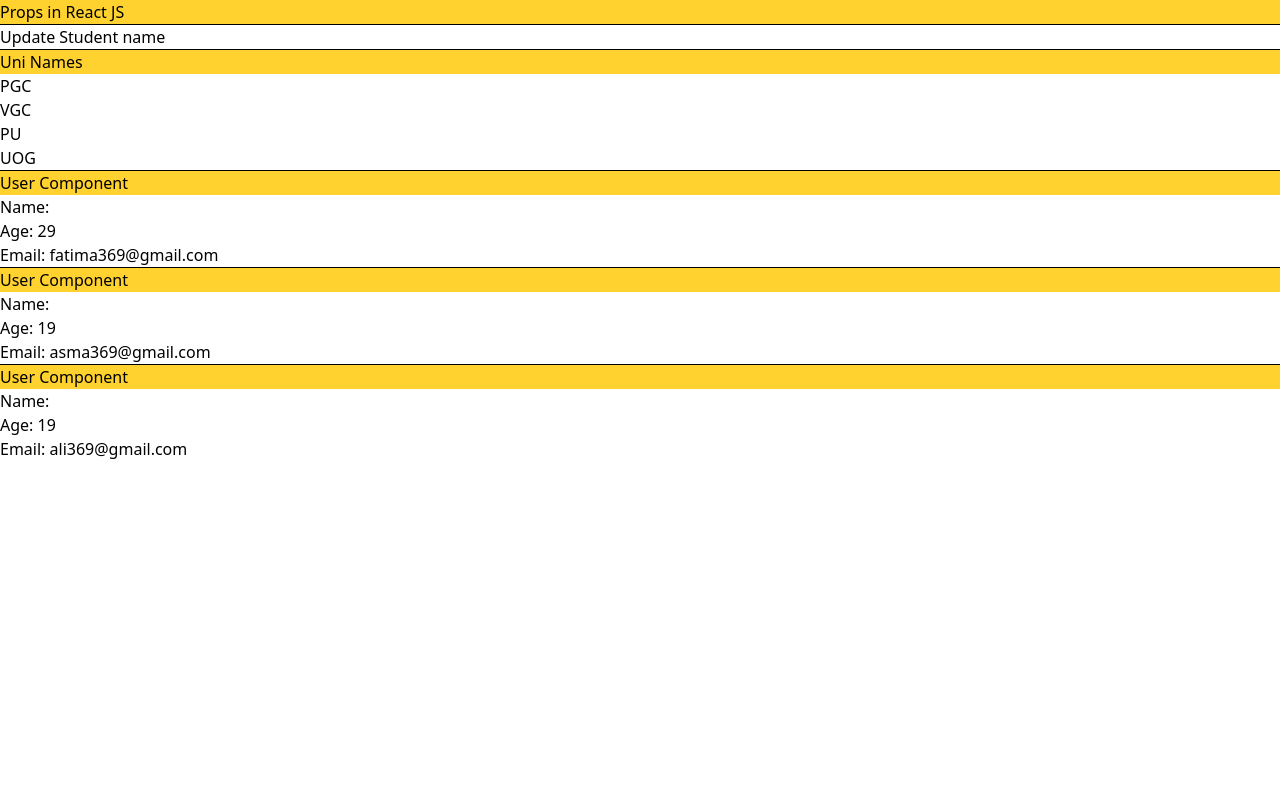
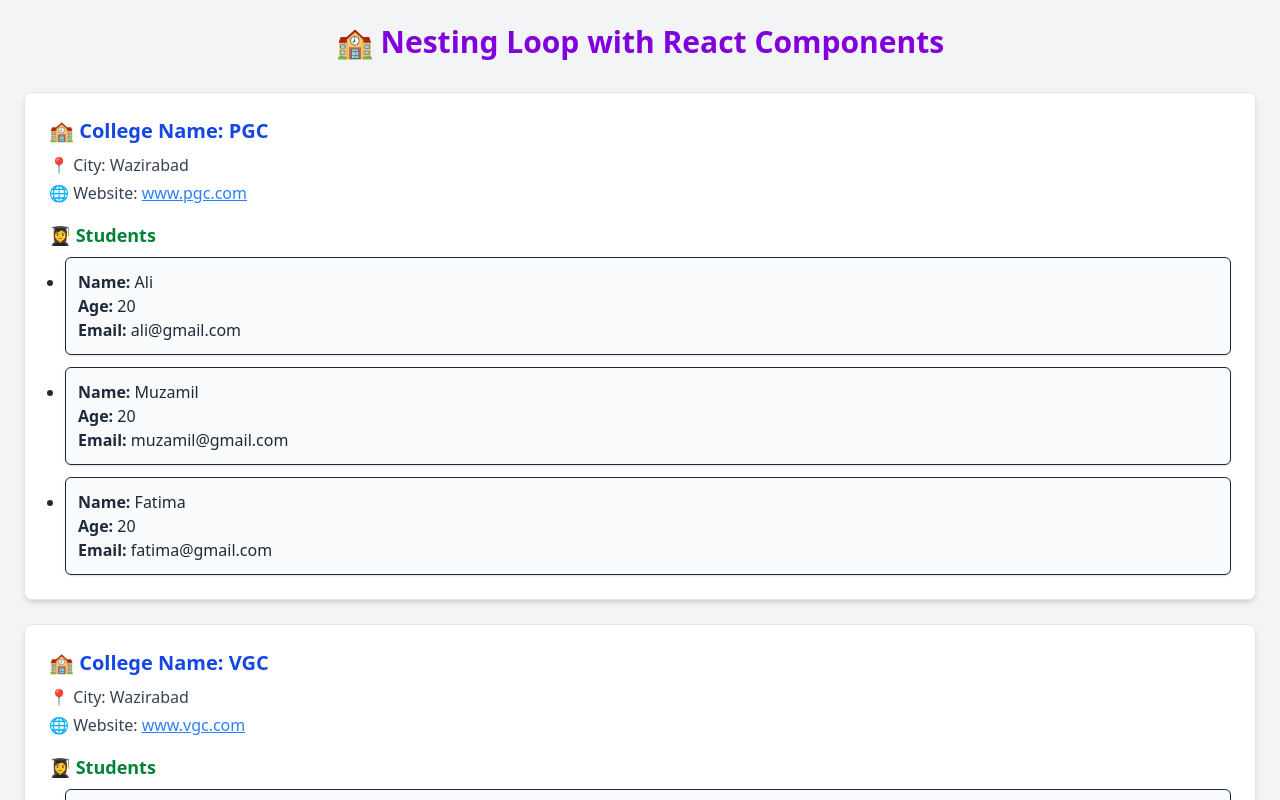
Before and after one commit to Muzamil-Fatima/react-Props, a React (Vite) app: page / in a window 1280 px wide. Shown: the top 800 px of the page. Built offline with nearby package versions, Linux system fonts and the light colour scheme.

Commit message:
Add file

```diff
--- a/src/App.jsx
+++ b/src/App.jsx
@@ -1,22 +1,26 @@
-import First from "./Component1/First";
+// import First from "./Component1/First";
 // import Login from "./Component2/Login";
 // import Input from "./Component3/Input";
 // import Form from "./Component4/Form";
 // import User from "./Component5/User";
 // import DropDown from "./Component6/DropDown";
 // import Loop from "./Component7/Loop";
+// import ReUse from "./Component8/ReUse";
+import Nesting from "./Component9/Nesting";
 import "./index.css";
 
 function App() {
   return (
     <div>
+      <Nesting />
+      {/* <ReUse /> */}
       {/* <Loop /> */}
       {/* <DropDown /> */}
       {/* <User /> */}
       {/* <Form /> */}
       {/* <Input /> */}
       {/* <Login /> */}
-      <First />
+      {/* <First /> */}
     </div>
   );
 }
--- /dev/null
+++ b/src/Component8/ReUse.jsx
@@ -0,0 +1,20 @@
+import User from "../Component8/User";
+function ReUse() {
+  const userData = [
+    { name: "Muzamil", age: "20", email: "muzamil@gmail.com", id: 1 },
+    { name: "Farhan", age: 22, email: "farhan@gmail.com", id: 2 },
+    { name: "Ali", age: 25, email: "ali@gmail.com", id: 3 },
+  ];
+  return (
+    <div>
+      <h1>Reuse Component in React</h1>
+      {userData.map((user) => (
+        <div key={user.id}>
+        <User data={user} />
+        </div>
+      ))}
+    </div>
+  );
+}
+
+export default ReUse;
--- /dev/null
+++ b/src/Component8/User.jsx
@@ -0,0 +1,17 @@
+function User({ data }) {
+  return (
+    <div>
+      {/* <h1>User Component</h1> */}
+      <div className="bg-amber-300 p-4 rounded-lg shadow-md m-5 w-2xs">
+      <h3>ID : <span className="text-green-500" >{data.id}</span></h3>
+      <h3>Name : <span className="text-green-500" >{data.name}</span></h3>
+      <h3>Age : <span className="text-green-500" >{data.age}</span></h3>
+      <h3>Email : <span className="text-green-500" >{data.email}</span></h3>
+      </div>
+    </div>
+  );
+}
+export default User;
+
+// make a one loop with the help of map function
+// and pass the data to the User component
--- /dev/null
+++ b/src/Component9/Loop.jsx
@@ -0,0 +1,20 @@
+import Students from "./Students";
+
+function Loop({ college }) {
+  return (
+    <div className="bg-white shadow-md rounded-lg p-6 border border-gray-200">
+      <h1 className="text-xl font-semibold text-blue-700 mb-2">
+        🏫 College Name: {college.name}
+      </h1>
+      <ul className="text-gray-700 space-y-1">
+        <li>📍 City: <span className="font-medium">{college.city}</span></li>
+        <li>🌐 Website: <span className="text-blue-500 underline">{college.website}</span></li>
+      </ul>
+      <div className="mt-4">
+        <Students student={college.student} />
+      </div>
+    </div>
+  );
+}
+
+export default Loop;
--- /dev/null
+++ b/src/Component9/Nesting.jsx
@@ -0,0 +1,54 @@
+import Loop from "./Loop";
+
+function Nesting() {
+  const collegeDemo = [
+    {
+      name: "PGC",
+      city: "Wazirabad",
+      website: "www.pgc.com",
+      student: [
+        { name: "Ali", age: "20", email: "ali@gmail.com" },
+        { name: "Muzamil", age: "20", email: "muzamil@gmail.com" },
+        { name: "Fatima", age: "20", email: "fatima@gmail.com" },
+      ],
+    },
+    {
+      name: "VGC",
+      city: "Wazirabad",
+      website: "www.vgc.com",
+      student: [
+        { name: "Ali", age: "20", email: "ali@gmail.com" },
+        { name: "Muzamil", age: "20", email: "muzamil@gmail.com" },
+        { name: "Fatima", age: "20", email: "fatima@gmail.com" },
+      ],
+    },
+    {
+      name: "UOG",
+      city: "Gujrat",
+      website: "www.uog.com",
+      student: [
+        { name: "Ali", age: "20", email: "ali@gmail.com" },
+        { name: "Muzamil", age: "20", email: "muzamil@gmail.com" },
+        { name: "Fatima", age: "20", email: "fatima@gmail.com" },
+      ],
+    },
+  ];
+
+  return (
+    <div className="p-6 bg-gray-100 min-h-screen">
+      <h2 className="text-3xl font-bold text-center text-purple-700 mb-8">
+        🏫 Nesting Loop with React Components
+      </h2>
+
+      <div className="space-y-6">
+        {collegeDemo.map((college, index) => (
+          <div key={index}>
+            <Loop college={college} />
+          </div>
+        ))}
+      </div>
+    </div>
+  );
+}
+
+export default Nesting;
--- /dev/null
+++ b/src/Component9/Students.jsx
@@ -0,0 +1,18 @@
+function Students({ student }) {
+  return (
+    <div>
+      <h3 className="text-lg font-bold text-green-700 mb-2">👩‍🎓 Students</h3>
+      <ul className="pl-4 space-y-3 list-disc text-gray-800">
+        {student.map((stu, index) => (
+          <li key={index} className="bg-gray-50 p-3 rounded-md shadow-sm border">
+            <p><span className="font-semibold">Name:</span> {stu.name}</p>
+            <p><span className="font-semibold">Age:</span> {stu.age}</p>
+            <p><span className="font-semibold">Email:</span> {stu.email}</p>
+          </li>
+        ))}
+      </ul>
+    </div>
+  );
+}
+
+export default Students;
```
